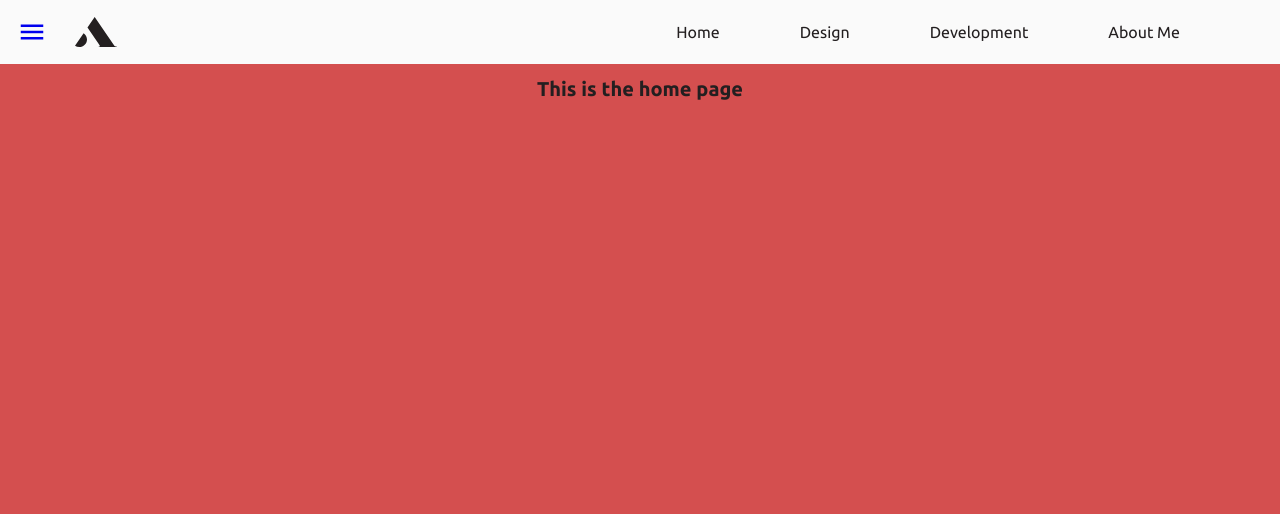
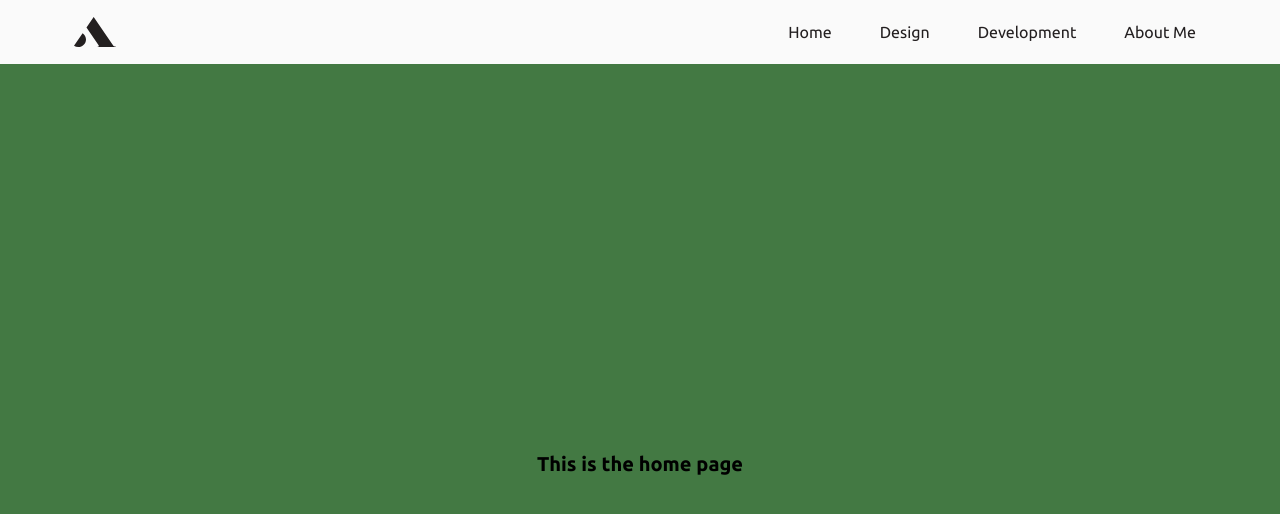
Before and after one commit to adrnlm/portfolio, a React (Create React App) app: page / in a window 1280 px wide. Shown: the top 514 px of the page. Built offline with nearby package versions, Linux system fonts and the light colour scheme.

Commit message:
finished navbar

```diff
--- a/src/App.css
+++ b/src/App.css
@@ -1,7 +1,8 @@
 /* Color palatte
 white - #FAFAFA
 black - #231f20
-blue grey - #607D8B */
+blue grey - #607D8B
+blue grey highlight - #607d8b2a */
 
 @import url("https://fonts.googleapis.com/css2?family=Ubuntu:wght@300;400;500;700&display=swap");
 
@@ -10,7 +11,9 @@ html {
 }
 
 .App {
+  position: fixed;
   height: 100vh;
+  width: 100vw;
   text-align: center;
   background-color: #d44f4f;
   color: #231f20;
--- a/src/App.js
+++ b/src/App.js
@@ -18,10 +18,10 @@ function App() {
       <div className="App">
         <Nav />
         <Switch>
-          <Route path="/" exact component={Home}/>
-          <Route path="/about" exact component={About}/>
-          <Route path="/design" exact component={Design}/>
-          <Route path="/development" exact component={Development}/>
+          <Route exact path="/"  component={Home}/>
+          <Route exact path="/about"  component={About}/>
+          <Route exact path="/design"  component={Design}/>
+          <Route exact path="/development"  component={Development}/>
         </Switch>
       </div>
     </Router>
--- a/src/Components/Nav.css
+++ b/src/Components/Nav.css
@@ -1,7 +1,7 @@
 Nav {
   display: relative;
   display: grid;
-  grid-template-columns: 5% 5% 90%;
+  grid-template-columns: 7rem 5rem auto;
   grid-template-rows: 1fr;
   align-items: center;
   min-height: 6.4rem;
@@ -31,6 +31,7 @@ Nav {
   justify-self: end;
   padding: 0;
   margin: 0;
+  height: 70%;
   position: relative;
   left: -6rem;
   display: flex;
@@ -40,9 +41,31 @@ Nav {
 }
 
 .nav-link {
-  padding: 0 5vh 0 5vh;
+  display: flex;
+  flex-direction: row;
+  align-items: center;
+  height: 100%;
+  padding: 0 2rem 0 2rem;
+  margin: 0 0.4rem 0 0.4rem;
   color: inherit;
   text-decoration: inherit;
+  background-color: transparent;
+  border-radius: 2.4rem;
+}
+
+.sidebar {
+  z-index: 2;
+  position: fixed;
+  display: flex;
+  flex-direction: column;
+  top: 0;
+  margin: 0;
+  padding: 0;
+  min-height: 100%;
+  left: -100%;
+  width: 25vh;
+  background: #fafafa;
+  transition: 250ms;
 }
 
 .sidebar-logo {
@@ -54,46 +77,86 @@ Nav {
   grid-column: 2/3;
 }
 
-.sidebar {
-  position: absolute;
-  display: flex;
-  flex-direction: column;
-  top: 0;
-  margin: 0;
-  padding: 0;
-  min-height: 100%;
-  left: -100%;
-  width: 25vh;
-  background: #fafafa;
+.sideHead {
+  width: 100%;
+  height: 6.4rem;
+  margin-bottom: 0.4rem;
 }
 
 .sidebar-menu {
   justify-content: center;
-  padding: 2rem 0 0 0;
+  padding: 0.8rem 0.8rem 0 0;
   margin: 0;
   list-style: none;
   font-size: 1.6rem;
 }
 
 .grey-background {
+  z-index: 1;
+  position: fixed;
+  height: 100vh;
+  width: 100vw;
   opacity: 0;
-  transition: opacity 300ms ease-in-out;
   background-color: #000;
+  pointer-events: none;
+}
+
+.nav-link.sidenav {
+  display: block;
+  height: 4.8rem;
+  width: 100%;
+  margin: 0;
+  padding: 0;
+  background-color: transparent;
+  border-radius: 0 24px 24px 0;
 }
 
 .sidebar-menu li {
-  padding: 2rem;
+  display: flex;
+  flex-direction: row;
+  align-items: center;
+  text-align: left;
+  padding: 0;
+  margin: 0;
+  height: 100%;
+  padding: 0 2.4rem 0 1.6rem;
 }
 
 .sidebar.active {
   left: 0;
-  transition: 250ms;
+  transition: 250ms ease-in-out;
+}
+
+.grey-background.active {
+  opacity: 0.5;
+  transition: opacity 300ms ease-in-out;
+  background-color: #000;
+  pointer-events: all;
 }
 
 .sidebar-toggle {
+  display: none;
   text-decoration: inherit;
 }
-.nav-link:hover,
-.sidebar-menu:hover {
-  color: #607d8b;
+.nav-link:hover {
+  color: #231f20;
+  background-color: #607d8b2a;
+  transition: 250ms ease-in-out;
 }
+
+.nav-link:active,
+.nav-link.sidenav.current {
+  color: #fafafa;
+  background-color: #607d8b;
+}
+
+@media only screen and (max-width: 1024px) {
+  .nav-menu {
+    display: none;
+  }
+
+  .sidebar-toggle {
+    display: block;
+    text-decoration: inherit;
+  }
+}
--- a/src/Components/Nav.js
+++ b/src/Components/Nav.js
@@ -1,5 +1,5 @@
 import React, { useState } from "react";
-import { Link } from "react-router-dom";
+import { Link, NavLink } from "react-router-dom";
 
 import './Nav.css';
 import logo from "../Logo.svg";
@@ -15,41 +15,45 @@ function Nav() {
     return (
         <div>
             <nav>
-                <Link className="sidebar-toggle" to="#">
+                <NavLink className="sidebar-toggle" to="#">
                     <i className="material-icons hamburger" onClick={showSidebar}>menu</i>
-                </Link>
+                </NavLink>
                 <img className="nav-logo" src={logo} alt="logo" />
                 <ul className="nav-menu">
-                    <Link className="nav-link" to='/'>
+                    <NavLink className="nav-link " to='/'>
                         <li>Home</li>
-                    </Link>
-                    <Link className="nav-link" to='/design'>
+                    </NavLink>
+                    <NavLink className="nav-link" to='/design'>
                         <li>Design</li>
-                    </Link>
-                    <Link className="nav-link" to='/development'>
+                    </NavLink>
+                    <NavLink className="nav-link" to='/development'>
                         <li>Development</li>
-                    </Link>
-                    <Link className="nav-link" to='/about'>
+                    </NavLink>
+                    <NavLink className="nav-link" to='/about'>
                         <li>About Me</li>
-                    </Link>
+                    </NavLink>
                 </ul>
             </nav>
-            <div className="grey-background"></div>
+
+            <div className={sidebarToggle ? 'grey-background active' : 'grey-background'} onClick={showSidebar}></div>
+
             <div className={sidebarToggle ? 'sidebar active' : 'sidebar'}>
-                <img className="sidebar-logo" src={logo} alt="logo" />
+                <div className="sideHead">
+                    <img className="sidebar-logo" src={logo} alt="logo" />
+                </div>
                 <ul className="sidebar-menu">
-                    <Link className="nav-link" to='/'>
+                    <NavLink exact className="nav-link sidenav" to='/' onClick={showSidebar} activeClassName="current">
                         <li>Home</li>
-                    </Link>
-                    <Link className="nav-link" to='/design'>
+                    </NavLink>
+                    <NavLink exact className="nav-link sidenav" to='/design' onClick={showSidebar} activeClassName="current">
                         <li>Design</li>
-                    </Link>
-                    <Link className="nav-link" to='/development'>
+                    </NavLink>
+                    <NavLink exact className="nav-link sidenav" to='/development' onClick={showSidebar} activeClassName="current">
                         <li>Development</li>
-                    </Link>
-                    <Link className="nav-link" to='/about'>
+                    </NavLink>
+                    <NavLink exact className="nav-link sidenav" to='/about' onClick={showSidebar} activeClassName="current">
                         <li>About Me</li>
-                    </Link>
+                    </NavLink>
                 </ul>
             </div>
         </div>
--- /dev/null
+++ b/src/css/Home.css
@@ -0,0 +1,18 @@
+.home {
+  z-index: 0;
+  position: absolute;
+  display: flex;
+  justify-content: center;
+  height: 100%;
+  width: 100%;
+  background-color: rgb(67, 121, 67);
+}
+
+h1 {
+  display: flex;
+  flex-direction: row;
+  align-items: center;
+  position: relative;
+  margin: 0rem;
+  color: black;
+}
--- a/src/pages/Home.js
+++ b/src/pages/Home.js
@@ -1,8 +1,9 @@
 import React from "react";
+import '../css/Home.css';
 
 function Home() {
     return (
-        <div>
+        <div className="home">
             <h1>This is the home page</h1>
 
         </div>
```
Also changed, not shown: 1 other file (tests, documents, lock files or other folders).
